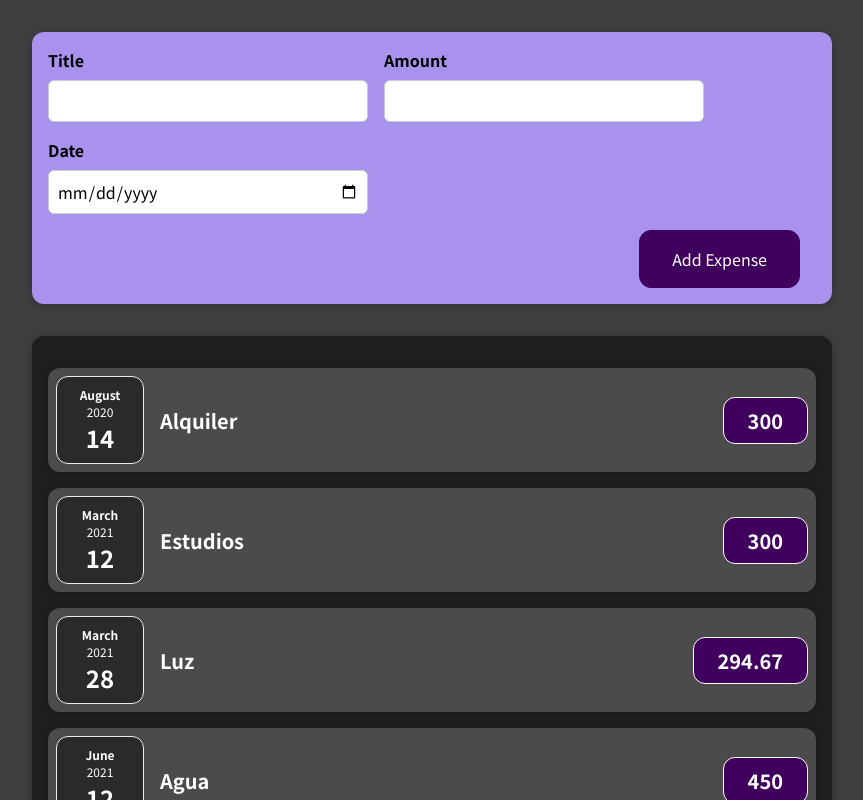
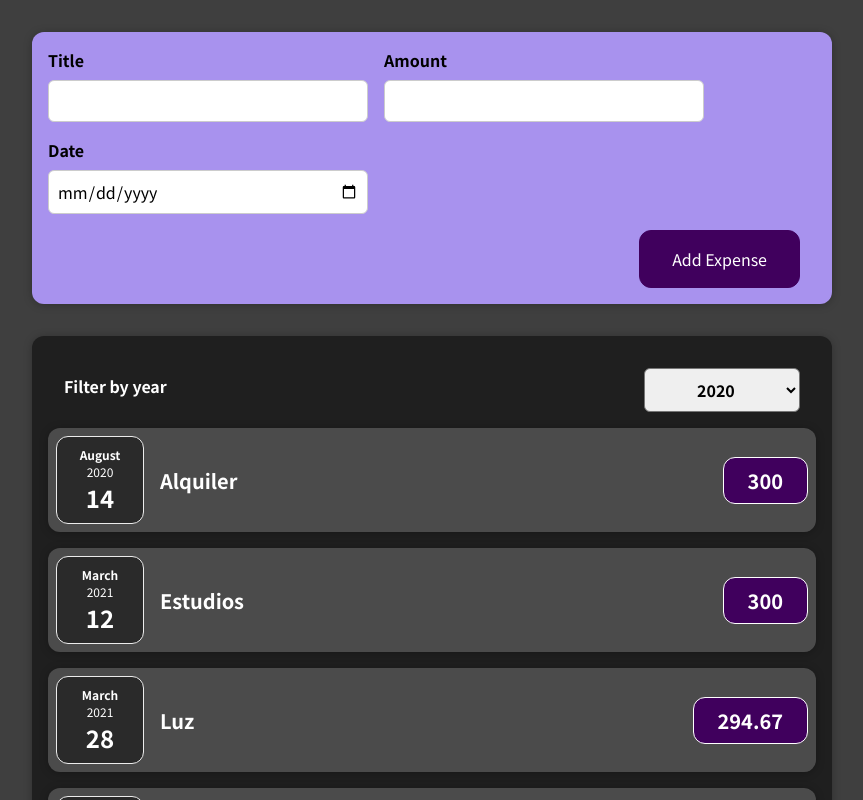
Before and after one commit to hbonavota/expenses-project, a React (Create React App) app: page / in a window 1280 px wide. Shown: the top 800 px of the page, without its empty margins (208-1071 px from the left). Built offline with nearby package versions, Linux system fonts and the light colour scheme.

Commit message:
<add>[src/components]add expenseFilter

```diff
--- a/src/components/Expenses/Expenses.js
+++ b/src/components/Expenses/Expenses.js
@@ -1,12 +1,20 @@
+import { useState } from "react";
 import ExpenseItem from "./ExpenseItem";
 import Card from "../UI/Card";
 
 import './Expenses.css'
+import ExpensesFilter from "../UI/ExpensesFilter";
 
 const Expenses = (props) => {
+  const [filteredYear, setFilteredYear] = useState('2020')
+
+  const filterChangeHandler = selectedYear => {
+    setFilteredYear(selectedYear);
+  }
 
   return (
     <Card className="expenses">
+      <ExpensesFilter selected={filteredYear} onchange={filterChangeHandler} />
       {props.items.map(e =>
         <>
           <ExpenseItem
--- /dev/null
+++ b/src/components/UI/ExpensesFilter.css
@@ -0,0 +1,24 @@
+.expenses-filter {
+  color: white;
+  padding: 0 1rem;
+}
+
+.expenses-filter__control {
+  display: flex;
+  width: 100%;
+  align-items: center;
+  justify-content: space-between;
+  margin: 1rem 0;
+}
+
+.expenses-filter label {
+  font-weight: bold;
+  margin-bottom: 0.5rem;
+}
+
+.expenses-filter select {
+  font: inherit;
+  padding: 0.5rem 3rem;
+  font-weight: bold;
+  border-radius: 6px;
+}
--- /dev/null
+++ b/src/components/UI/ExpensesFilter.js
@@ -0,0 +1,25 @@
+import React from 'react';
+import './ExpensesFilter.css';
+
+const ExpensesFilter = (props) => {
+
+  const dropdownChangeHandler = (event) => {
+    props.OnChangeFilter(event.target.value);
+  }
+
+  return (
+    <div className='expenses-filter'>
+      <div className='expenses-filter__control'>
+        <label>Filter by year</label>
+        <select value={props.selected} onChange={dropdownChangeHandler}>
+          <option value='2022'>2022</option>
+          <option value='2021'>2021</option>
+          <option value='2020'>2020</option>
+          <option value='2019'>2019</option>
+        </select>
+      </div>
+    </div>
+  );
+};
+
+export default ExpensesFilter;
```
